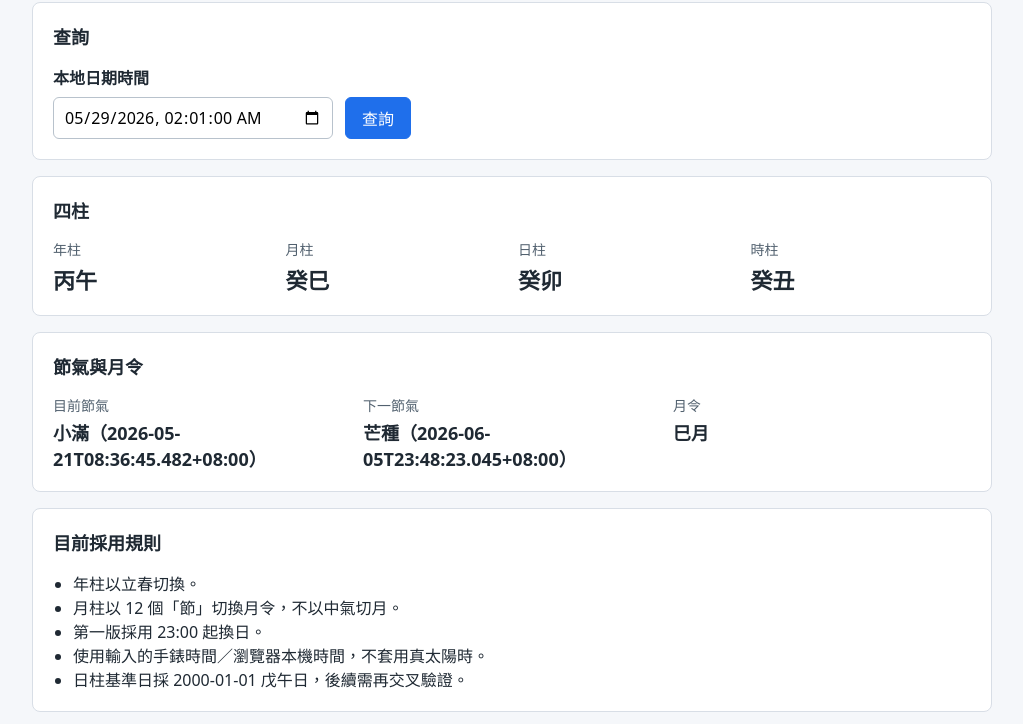
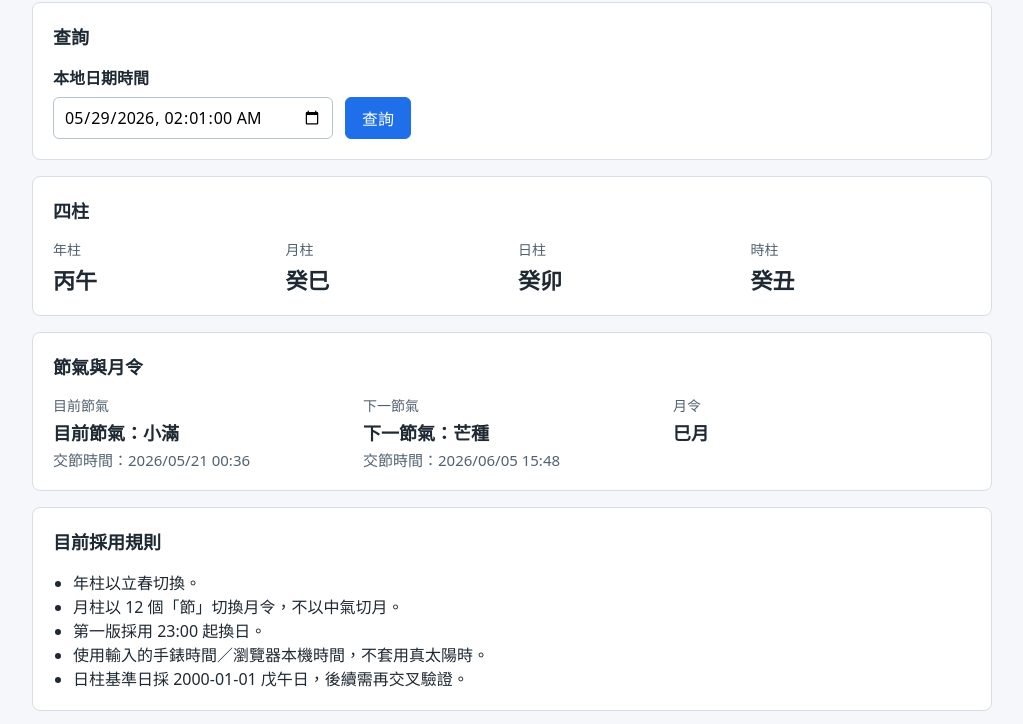
Before and after one commit to EmmaWu0104/eastern-calendar-tools, a website with bundled scripts: page index.html in a window 1280 px wide. Both pictures are taken after a click on the button "查詢". Shown: the part 94-818 px from the top of the page, without its empty margins (128-1151 px from the left). Built offline with nearby package versions, Linux system fonts and the light colour scheme.

Commit message:
style: improve solar term display format
- Format solar term times as YYYY/MM/DD HH:mm
- Display current and next solar terms with separate transition time lines
- Show month branch as a month label
- Keep calendar calculation logic unchanged

style: 整理節氣與月令顯示格式

- 將節氣時間格式化為 YYYY/MM/DD HH:mm
- 目前節氣與下一節氣分行顯示交節時間
- 月令顯示為「巳月」格式
- 維持干支曆核心計算邏輯不變

```diff
--- a/src/main.js
+++ b/src/main.js
@@ -1,5 +1,4 @@
 import { calculateBazi } from "./bazi.js";
-import { formatTerm } from "./solarTerms.js";
 
 const elements = {
   datetime: document.querySelector("#datetime"),
@@ -45,8 +44,8 @@ function renderResult(result) {
   elements.monthPillar.textContent = result.monthPillar;
   elements.dayPillar.textContent = result.dayPillar;
   elements.hourPillar.textContent = result.hourPillar;
-  elements.currentTerm.textContent = formatTerm(result.currentTerm);
-  elements.nextTerm.textContent = formatTerm(result.nextTerm);
+  renderTerm(elements.currentTerm, "目前節氣", result.currentTerm);
+  renderTerm(elements.nextTerm, "下一節氣", result.nextTerm);
   elements.monthBranch.textContent = `${result.monthBranch}月`;
   elements.ruleNotes.replaceChildren(
     ...result.ruleNotes.map((note) => {
@@ -71,6 +70,36 @@ function clearResult() {
   }
 }
 
+function renderTerm(element, label, term) {
+  if (!term) {
+    element.textContent = "--";
+    return;
+  }
+
+  element.replaceChildren(
+    createTermLine(label, term.name, "term-name"),
+    createTermLine("交節時間", formatTermDateTime(term), "term-time")
+  );
+}
+
+function createTermLine(label, value, className) {
+  const line = document.createElement("div");
+  line.className = className;
+  line.textContent = `${label}：${value}`;
+  return line;
+}
+
+function formatTermDateTime(term) {
+  const date = new Date(term.timeMs);
+  const year = date.getFullYear();
+  const month = String(date.getMonth() + 1).padStart(2, "0");
+  const day = String(date.getDate()).padStart(2, "0");
+  const hour = String(date.getHours()).padStart(2, "0");
+  const minute = String(date.getMinutes()).padStart(2, "0");
+
+  return `${year}/${month}/${day} ${hour}:${minute}`;
+}
+
 function toLocalDatetimeValue(date) {
   const year = date.getFullYear();
   const month = String(date.getMonth() + 1).padStart(2, "0");
--- a/styles/main.css
+++ b/styles/main.css
@@ -100,6 +100,16 @@ dd {
   font-size: 18px;
 }
 
+.term-name {
+  margin-bottom: 4px;
+}
+
+.term-time {
+  color: #52616f;
+  font-size: 15px;
+  font-weight: 500;
+}
+
 ul {
   margin: 0;
   padding-left: 20px;
```
